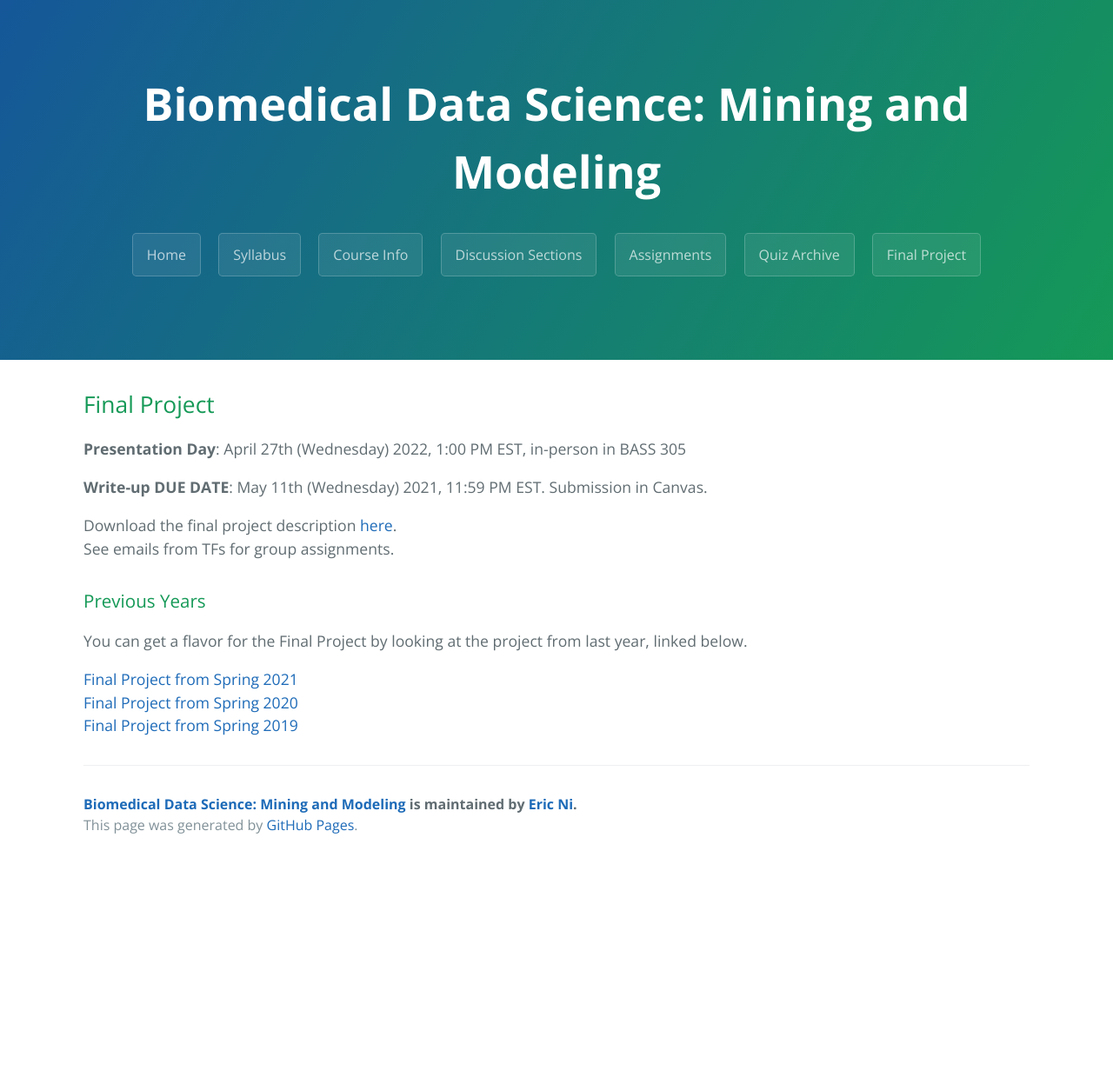
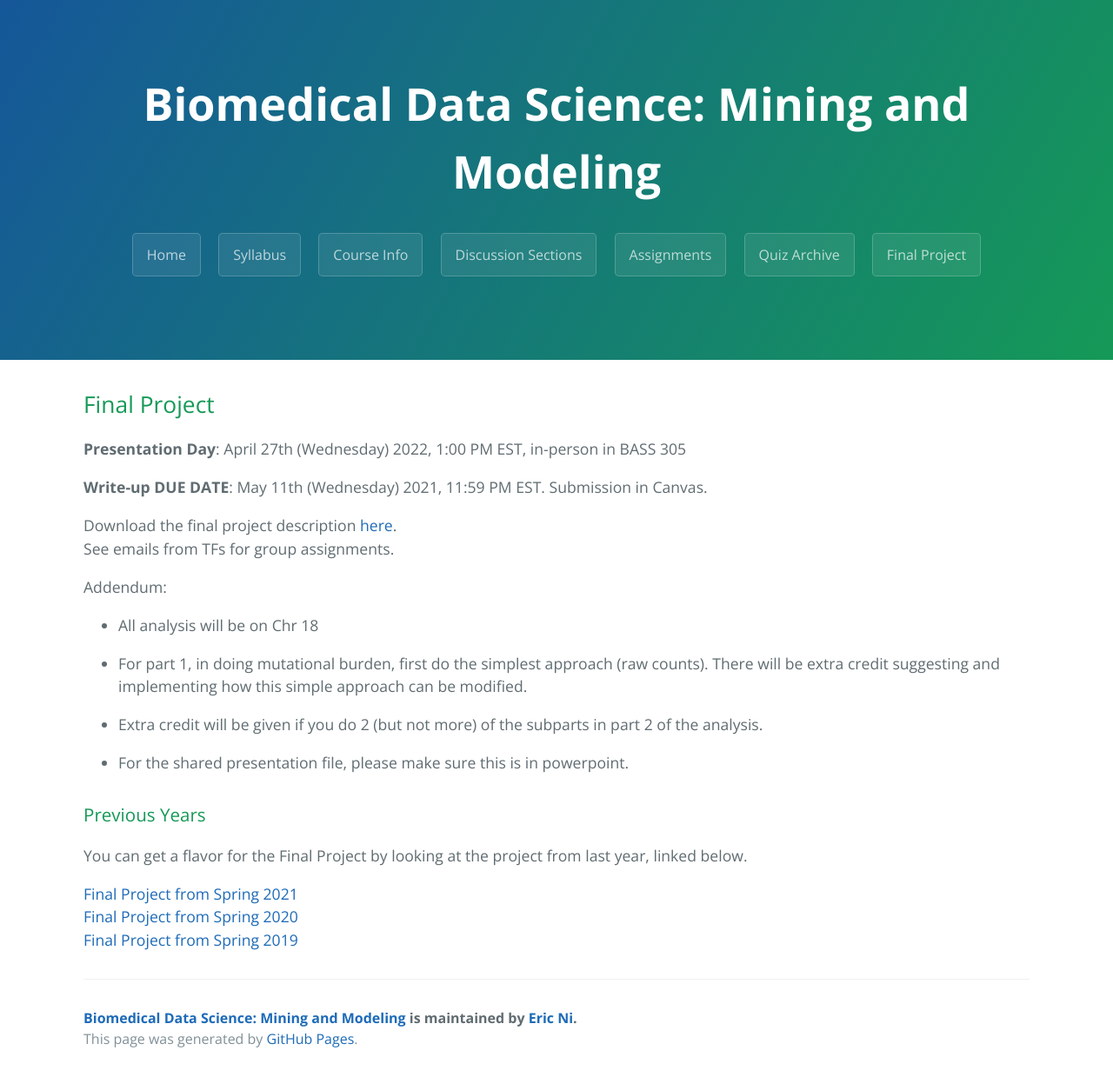
Before and after one commit to gersteinlab/cbb752b23, a Jekyll site: the page built from final.md, in a window 1280 px wide. Shown: the whole page at 87% size. Built offline with Jekyll 4.4.1, drawn with Linux system fonts in a browser that asks for light colours; before the commit the page ends 993 px from its top, so only the background shows below that.

Commit message:
Update final.md

```diff
--- a/final.md
+++ b/final.md
@@ -11,6 +11,16 @@ layout: page
 Download the final project description [here](http://files2.gersteinlab.org/public-docs/2022/04.04/cbb752b22_final.pdf).
 See emails from TFs for group assignments.
 
+Addendum:
+
+* All analysis will be on Chr 18
+
+* For part 1, in doing mutational burden, first do the simplest approach (raw counts). There will be extra credit suggesting and implementing how this simple approach can be modified.
+
+* Extra credit will be given if you do 2 (but not more) of the subparts in part 2 of the analysis.
+
+* For the shared presentation file, please make sure this is in powerpoint.
+
 
 ### Previous Years
 You can get a flavor for the Final Project by looking at the project from last year, linked below.
```
